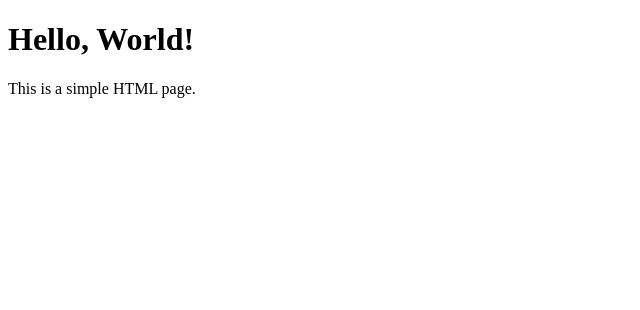
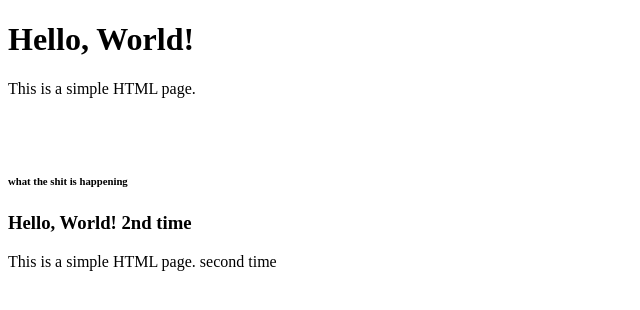
Before and after one commit to Chakri11234/Git_Practice, a plain HTML site: page index.html in a window 1280 px wide. Shown: the whole page, without its empty margins (0-640 px from the left). Drawn offline with Linux system fonts and the light colour scheme.

Commit message:
addec same additionla lines to the code index.html

```diff
--- a/index.html
+++ b/index.html
@@ -6,5 +6,10 @@
 <body>
   <h1>Hello, World!</h1>
   <p>This is a simple HTML page.</p>
+  <br>
+  <br>
+  <h6>what the shit is happening</h6>
+  <h3>Hello, World! 2nd time</h3>
+  <p>This is a simple HTML page. second time </p>
 </body>
 </html>
```
